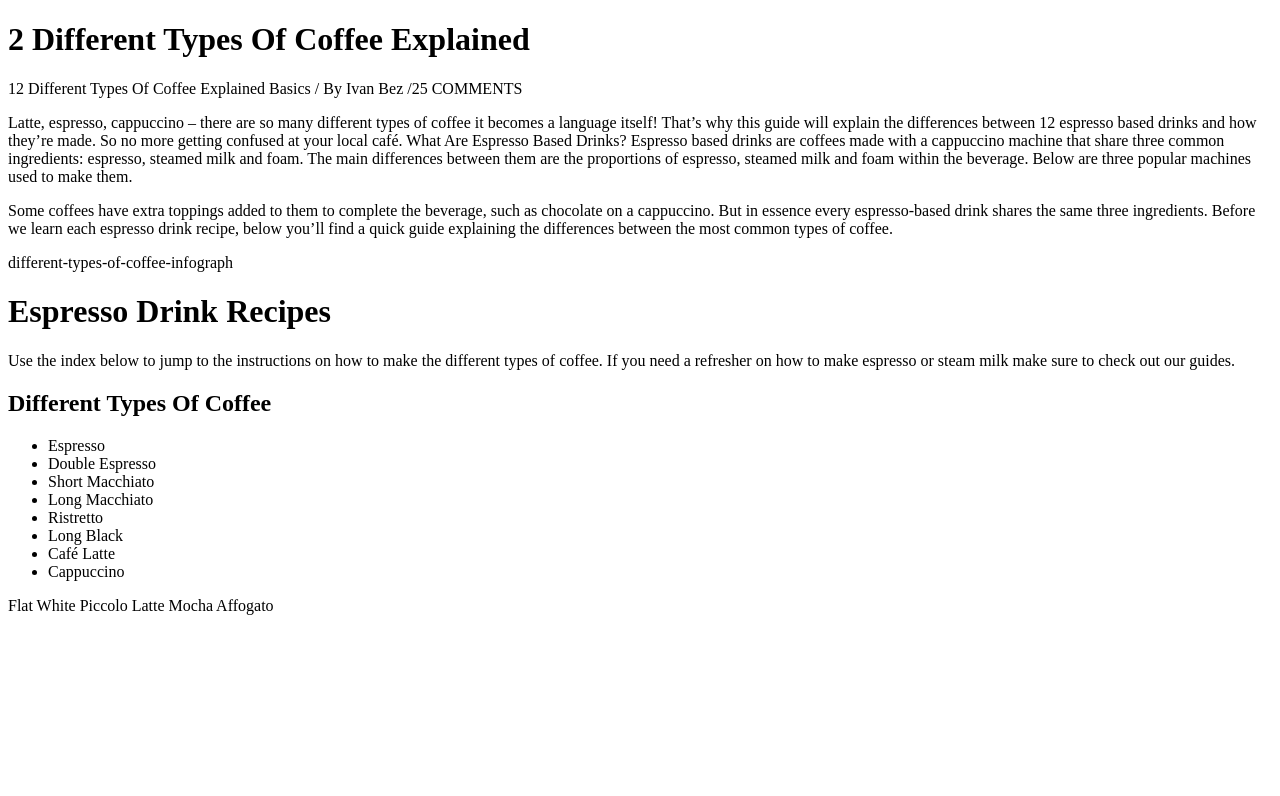
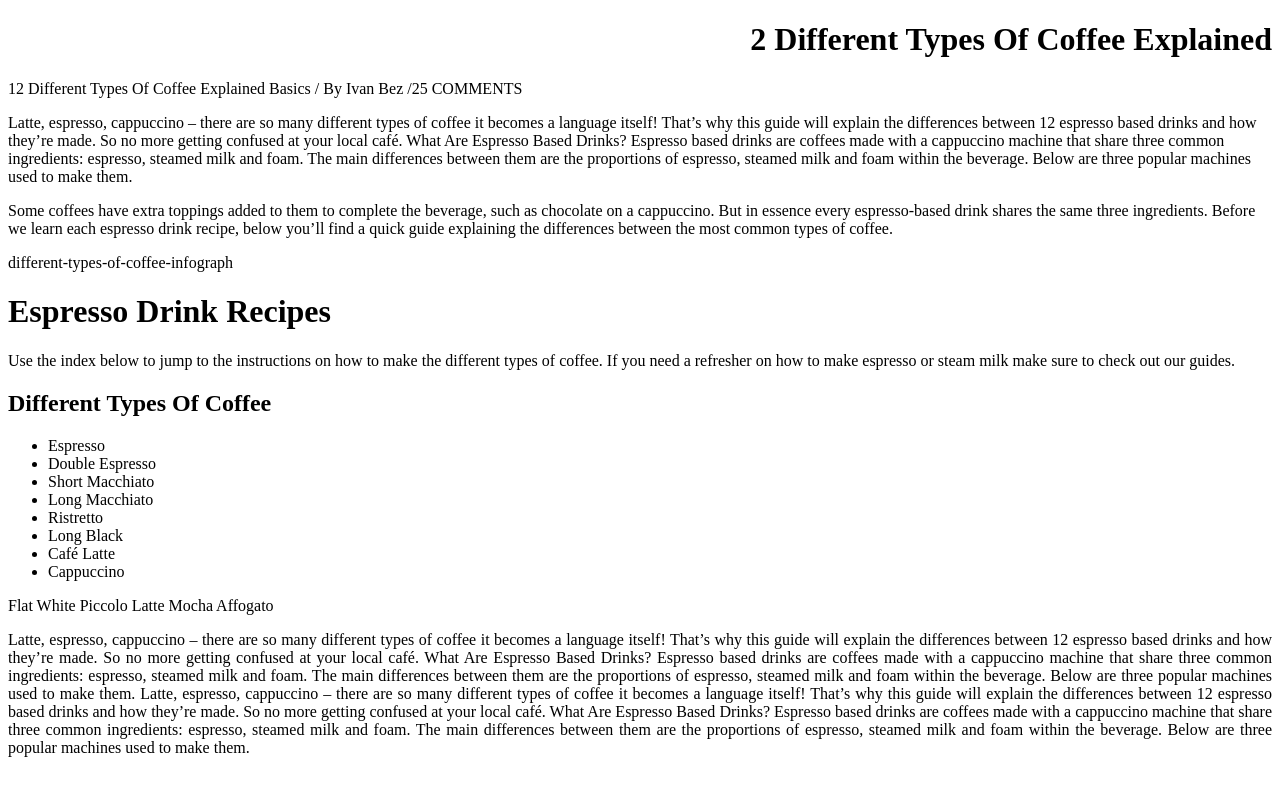
Before and after one commit to nirzonpop192/Html, a plain HTML site: page Css Basic/lession1.html in a window 1280 px wide. Drawn offline with Linux system fonts and the light colour scheme.

Commit message:
Css start

```diff
--- a/Css Basic/lession1.html
+++ b/Css Basic/lession1.html
@@ -6,7 +6,7 @@
 </head>
 
 <body>
-  <h1>2 Different Types Of Coffee Explained</h1>
+  <h1 style="text-align:right;">2 Different Types Of Coffee Explained</h1>
 
 
   12 Different Types Of Coffee Explained
@@ -41,6 +41,15 @@
   Piccolo Latte
   Mocha
   Affogato
+
+  <p style="text-align:justify"> Latte, espresso, cappuccino – there are so many different types of coffee it becomes a language itself! That’s why this guide will explain the differences between 12 espresso based drinks and how they’re made. So no more getting confused at your local café.
+    What Are Espresso Based Drinks?
+    Espresso based drinks are coffees made with a cappuccino machine that share three common ingredients: espresso, steamed milk and foam.
+    The main differences between them are the proportions of espresso, steamed milk and foam within the beverage. Below are three popular machines used to make them.
+	 Latte, espresso, cappuccino – there are so many different types of coffee it becomes a language itself! That’s why this guide will explain the differences between 12 espresso based drinks and how they’re made. So no more getting confused at your local café.
+    What Are Espresso Based Drinks?
+    Espresso based drinks are coffees made with a cappuccino machine that share three common ingredients: espresso, steamed milk and foam.
+    The main differences between them are the proportions of espresso, steamed milk and foam within the beverage. Below are three popular machines used to make them.</p>
 </body>
 
 </html>
```
